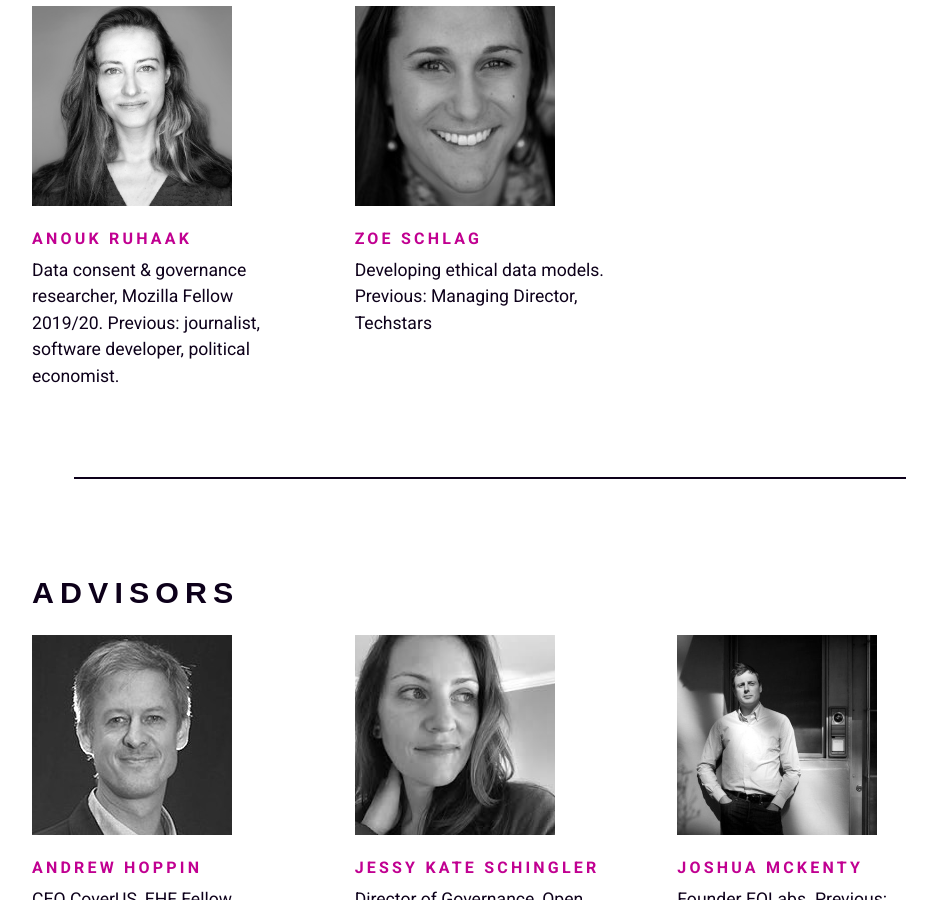
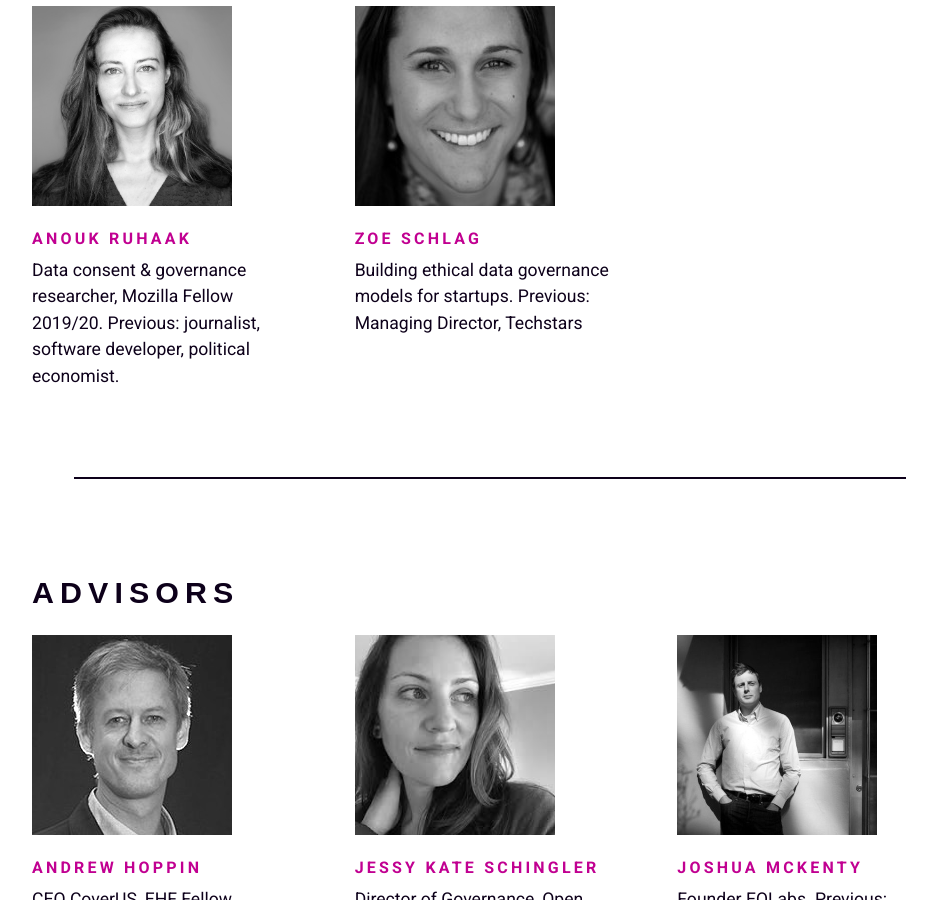
Before and after one commit to thegcdc/thegcdc.github.io, a Jekyll site: the page built from index.html, in a window 1280 px wide and 900 px high, scrolled down 2213 px. Shown: the whole window, without its empty margins (156-1093 px from the left). Built offline with Jekyll 4.4.1, drawn with Linux system fonts in a browser that asks for light colours; nearby versions of some CDN libraries; some web fonts are replaced; comment, search, counter and statistics services are not loaded.

Commit message:
perfectionisming

```diff
--- a/index.html
+++ b/index.html
@@ -69,7 +69,7 @@
             <div class="sm-col sm-col-4 px3 py1">
             <img src="../image/zoe.jpg" width="200px" height="200px">
             <h4 class="responsive-h4 caps">Zoe Schlag</h4>
-            <p>Developing ethical data models. Previous: Managing Director, Techstars</p>
+            <p>Building ethical data governance models for startups. Previous: Managing Director, Techstars</p>
           </div>
       </div>
     </div>
```
